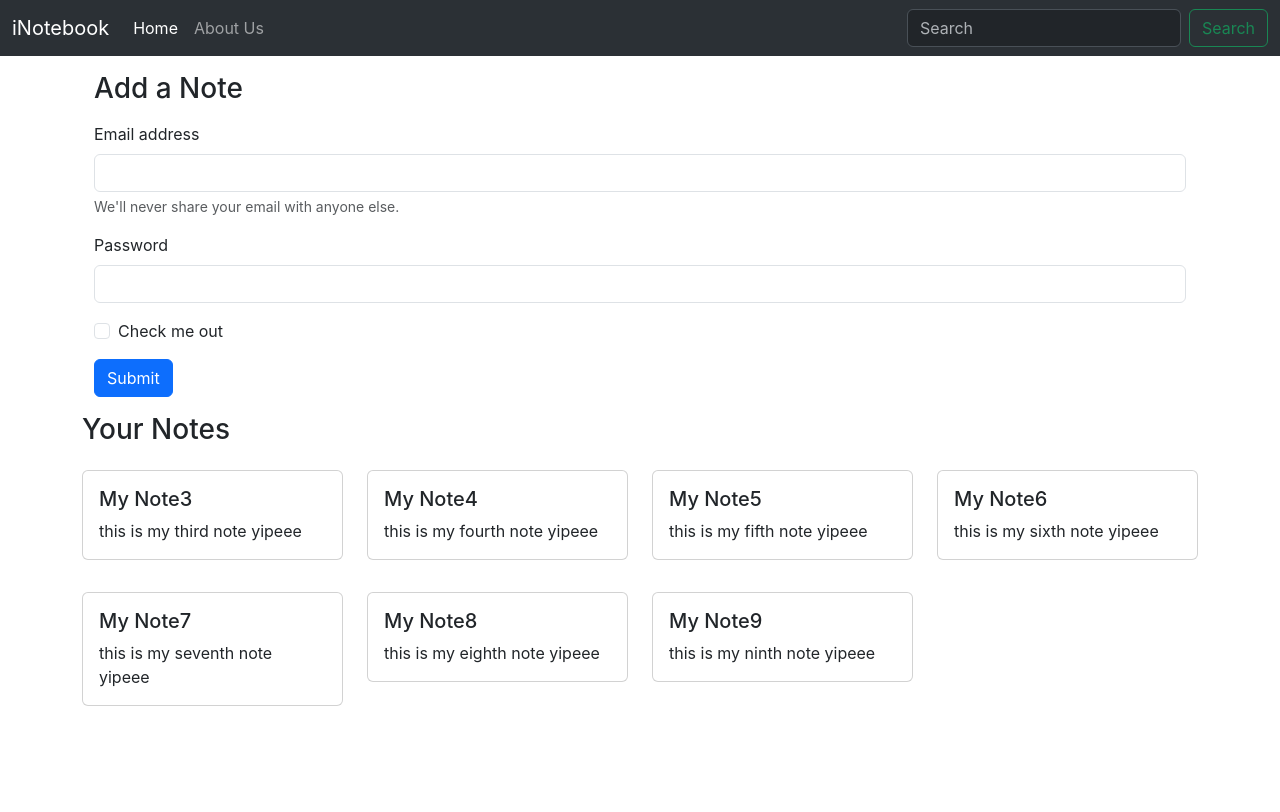
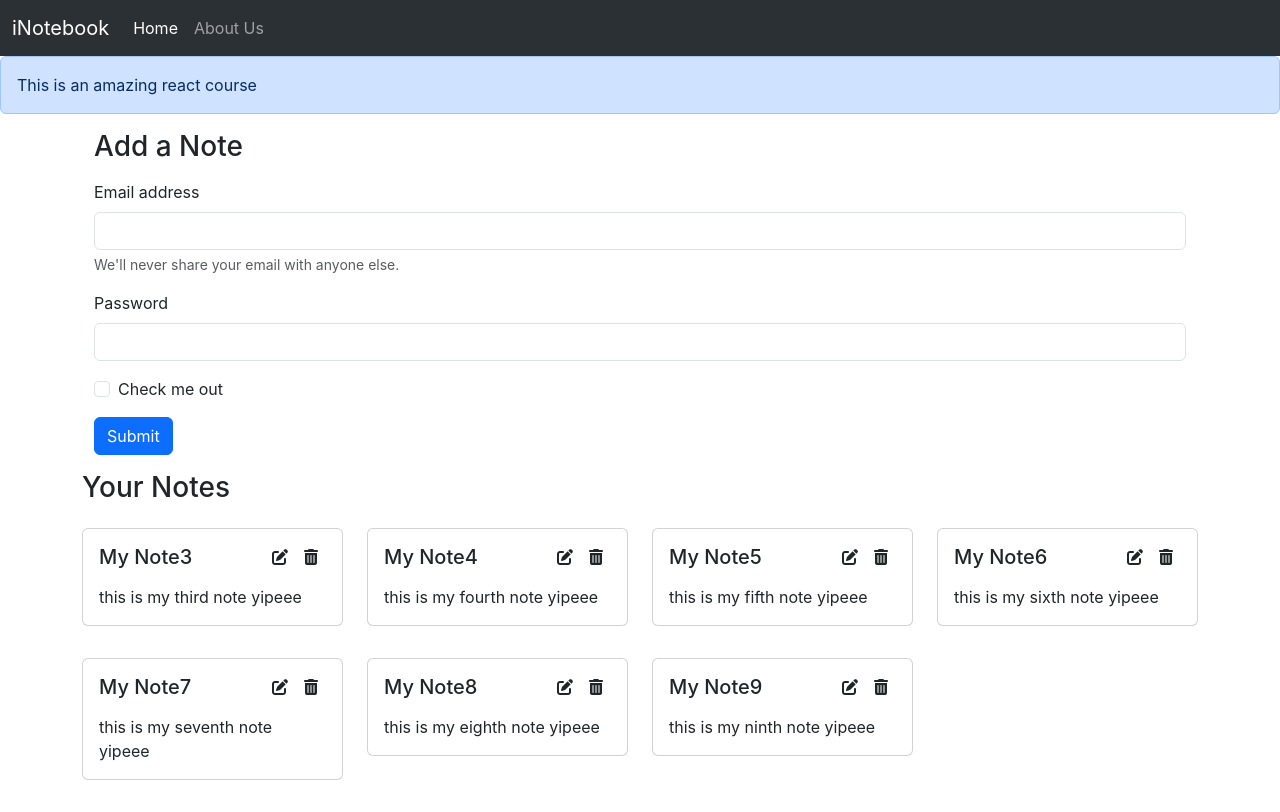
Before and after one commit to Rudraksh-Popli/iNotebook-frontend, a React (Create React App) app: page / in a window 1280 px wide. Built offline with nearby package versions, Linux system fonts and the light colour scheme.

Commit message:
Added Font Awesome Icons

```diff
--- a/public/index.html
+++ b/public/index.html
@@ -17,6 +17,7 @@
 <body>
     <noscript>You need to enable JavaScript to run this app.</noscript>
     <div id="root"></div>
+    <script src="https://kit.fontawesome.com/dfa3cec590.js" crossorigin="anonymous"></script>
     <script src="https://cdn.jsdelivr.net/npm/bootstrap@5.3.8/dist/js/bootstrap.bundle.min.js"
         integrity="sha384-FKyoEForCGlyvwx9Hj09JcYn3nv7wiPVlz7YYwJrWVcXK/BmnVDxM+D2scQbITxI"
         crossorigin="anonymous"></script>
--- a/src/App.js
+++ b/src/App.js
@@ -3,6 +3,7 @@ import Navbar from './components/Navbar';
 import Home from './components/Home';
 import About from './components/About';
 import NoteState from './contexts/notes/NoteState';
+import Alert from './components/Alert';
 import {
     BrowserRouter as Router,
     Routes,
@@ -15,6 +16,7 @@ function App() {
             <NoteState>
                 <Router>
                     <Navbar />
+                    <Alert message="This is an amazing react course" />
                     <div className="container">
                         <Routes>
                             <Route exact path="/" element={<Home />} />
--- /dev/null
+++ b/src/components/Alert.js
@@ -0,0 +1,11 @@
+import React from 'react';
+
+const Alert = (props) => {
+    return (
+        <div class="alert alert-primary" role="alert">
+            {props.message}
+        </div>
+    )
+};
+
+export default Alert;
--- a/src/components/Home.js
+++ b/src/components/Home.js
@@ -8,17 +8,17 @@ const Home = () => {
                 <h3>Add a Note</h3>
                 <form className="my-3" action="" method="post">
                     <div className="mb-3">
-                        <label for="exampleInputEmail1" className="form-label">Email address</label>
+                        <label htmlFor="exampleInputEmail1" className="form-label">Email address</label>
                         <input type="email" className="form-control" id="exampleInputEmail1" aria-describedby="emailHelp" />
                         <div id="emailHelp" className="form-text">We'll never share your email with anyone else.</div>
                     </div>
                     <div className="mb-3">
-                        <label for="exampleInputPassword1" className="form-label">Password</label>
+                        <label htmlFor="exampleInputPassword1" className="form-label">Password</label>
                         <input type="password" className="form-control" id="exampleInputPassword1" />
                     </div>
                     <div className="mb-3 form-check">
                         <input type="checkbox" className="form-check-input" id="exampleCheck1" />
-                        <label className="form-check-label" for="exampleCheck1">Check me out</label>
+                        <label className="form-check-label" htmlFor="exampleCheck1">Check me out</label>
                     </div>
                     <button type="submit" className="btn btn-primary">Submit</button>
                 </form>
--- a/src/components/Navbar.js
+++ b/src/components/Navbar.js
@@ -1,15 +1,12 @@
-import React, { useEffect } from 'react';
+import React from 'react';
 import { Link, useLocation } from 'react-router';
 
 const NavBar = () => {
     let location = useLocation();
-    useEffect(() => {
-        console.log(location.pathname);
-    }, [location])
     return (
         <nav className="navbar navbar-expand-lg bg-body-tertiary" data-bs-theme="dark">
             <div className="container-fluid">
-                <Link to="/" end className="navbar-brand">iNotebook</Link>
+                <Link to="/" end="true" className="navbar-brand">iNotebook</Link>
                 <button className="navbar-toggler" type="button" data-bs-toggle="collapse" data-bs-target="#navbarSupportedContent" aria-controls="navbarSupportedContent"
                     aria-expanded="false" aria-label="Toggle navigation">
                     <span className="navbar-toggler-icon"></span>
@@ -17,16 +14,16 @@ const NavBar = () => {
                 <div className="collapse navbar-collapse" id="navbarSupportedContent">
                     <ul className="navbar-nav me-auto mb-2 mb-lg-0">
                         <li className="nav-item">
-                            <Link to="/" end className={`nav-link${location.pathname==="/"?" active":""}`} aria-current="page">Home</Link>
+                            <Link to="/" end="true" className={`nav-link${location.pathname === "/" ? " active" : ""}`} aria-current="page">Home</Link>
                         </li>
                         <li className="nav-item">
-                            <Link to="/about" end className={`nav-link${location.pathname==="/about"?" active":""}`}>About Us</Link>
+                            <Link to="/about" end="true" className={`nav-link${location.pathname === "/about" ? " active" : ""}`}>About Us</Link>
                         </li>
                     </ul>
-                    <form className="d-flex" role="search">
+                    {/* <form className="d-flex" role="search">
                         <input className="form-control me-2" type="search" placeholder="Search" aria-label="Search" />
                         <button className="btn btn-outline-success" type="submit">Search</button>
-                    </form>
+                    </form> */}
                 </div>
             </div>
         </nav>
--- a/src/components/NoteItem.js
+++ b/src/components/NoteItem.js
@@ -6,8 +6,14 @@ const NoteItem = (props) => {
         <div className="col-md-3">
             <div className="card my-3">
                 <div className="card-body">
-                    <h5 className="card-title">{note.title}</h5>
-                    <p className="card-text">{note.description}</p>
+                    <div className="d-flex justify-content-between align-items-center">
+                        <h5 className="card-title mb-0">{note.title}</h5>
+                        <div>
+                            <i className="i fa-solid fa-pen-to-square mx-2"></i>
+                            <i className="i fa-solid fa-trash-can mx-2"></i>
+                        </div>
+                    </div>
+                    <p className="card-text mt-3">{note.description}</p>
                 </div>
             </div>
         </div>
--- a/src/components/Notes.js
+++ b/src/components/Notes.js
@@ -9,7 +9,7 @@ const Notes = () => {
         <div className="row my-3">
             <h3>Your Notes</h3>
             {notes.map((note) => {
-                return <NoteItem note={note} />;
+                return <NoteItem key={note._id} note={note} />;
             })}
         </div>
     )
--- a/src/index.css
+++ b/src/index.css
@@ -11,3 +11,7 @@ code {
     font-family: source-code-pro, Menlo, Monaco, Consolas, 'Courier New',
         monospace;
 }
+
+.i {
+    cursor: pointer;
+}
```
